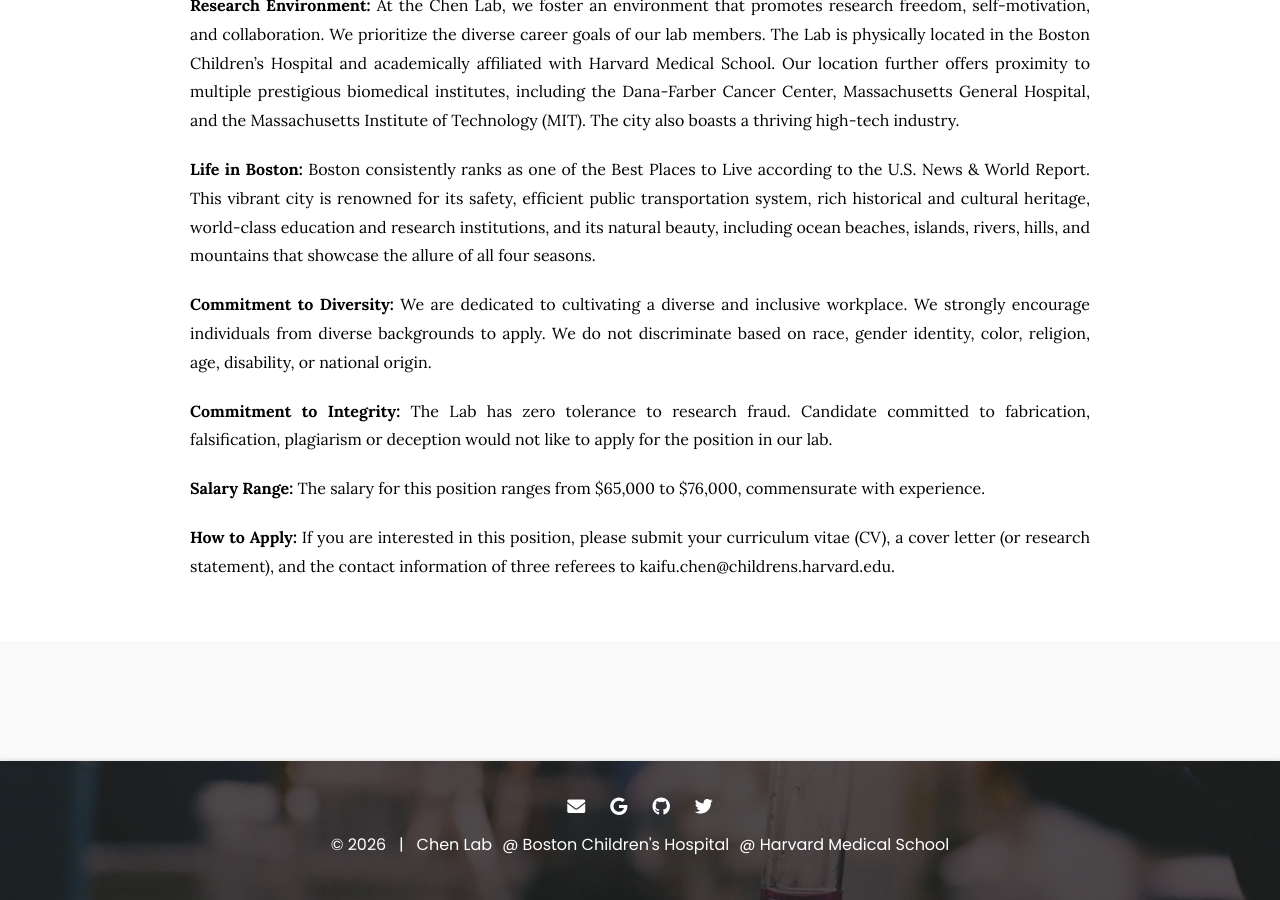
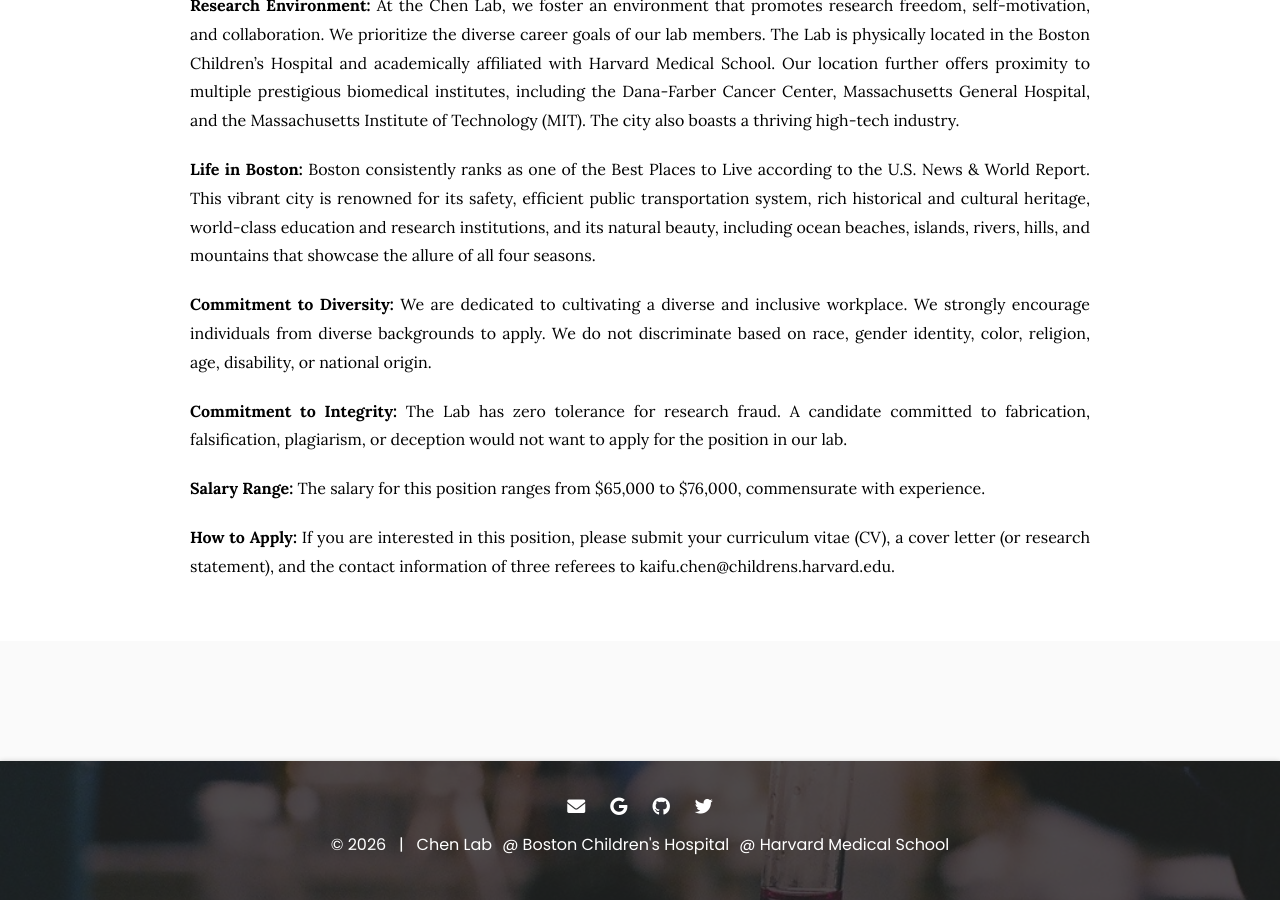
Before and after one commit to kaifuchenlab/kaifuchenlab.github.io, a Jekyll site: the page built from 5.recruit/index.md, in a window 1280 px wide and 900 px high, scrolled down 1097 px. Built offline with Jekyll 4.4.1, drawn with Linux system fonts in a browser that asks for light colours.

Commit message:
Update index.md

```diff
--- a/5.recruit/index.md
+++ b/5.recruit/index.md
@@ -33,7 +33,7 @@ Boston consistently ranks as one of the Best Places to Live according to the U.S
 We are dedicated to cultivating a diverse and inclusive workplace. We strongly encourage individuals from diverse backgrounds to apply. We do not discriminate based on race, gender identity, color, religion, age, disability, or national origin.
 
 **Commitment to Integrity:**
-The Lab has zero tolerance to research fraud. Candidate committed to fabrication, falsification, plagiarism or deception would not like to apply for the position in our lab.
+The Lab has zero tolerance for research fraud. A candidate committed to fabrication, falsification, plagiarism, or deception would not want to apply for the position in our lab.
 
 **Salary Range:**
 The salary for this position ranges from $65,000 to $76,000, commensurate with experience.
```
